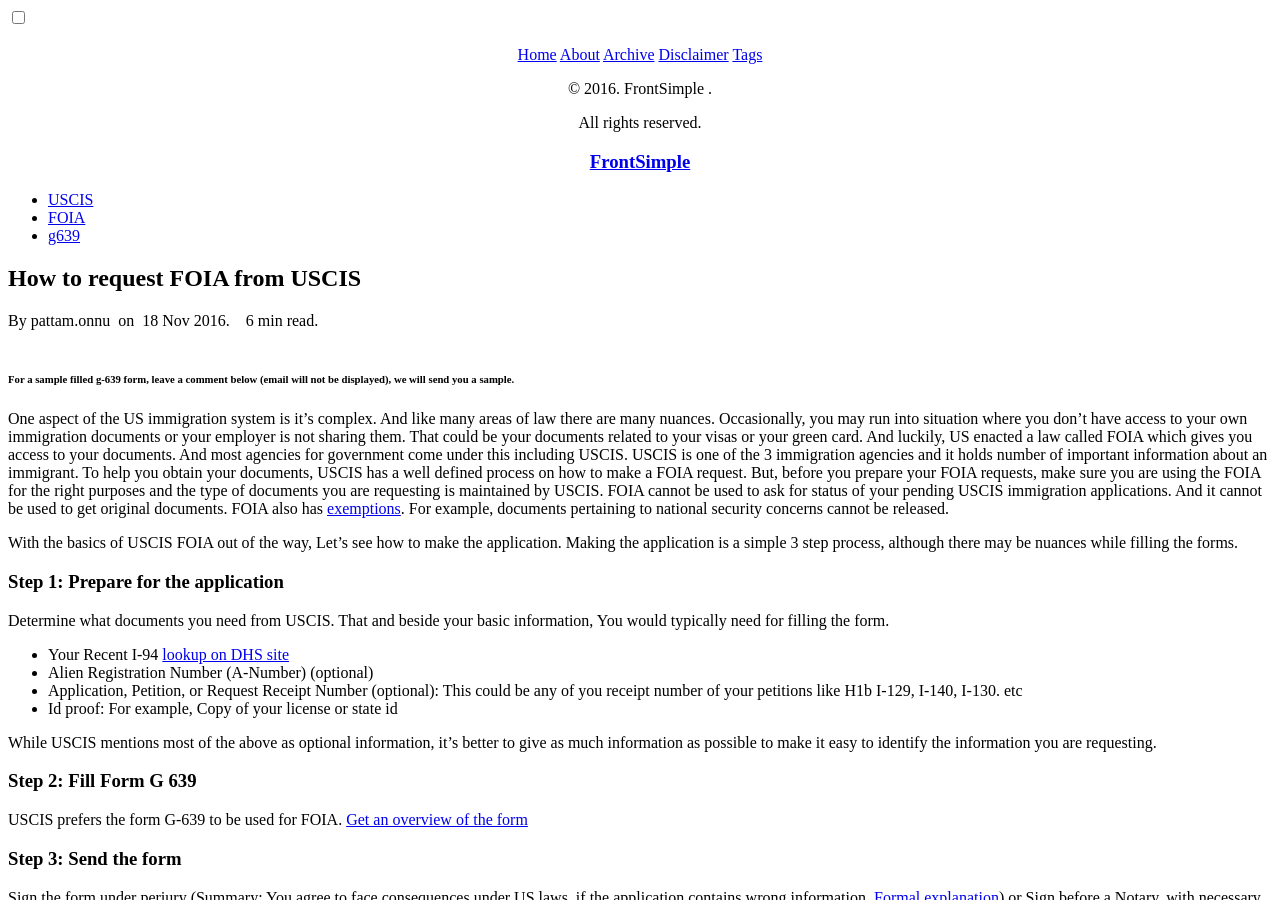
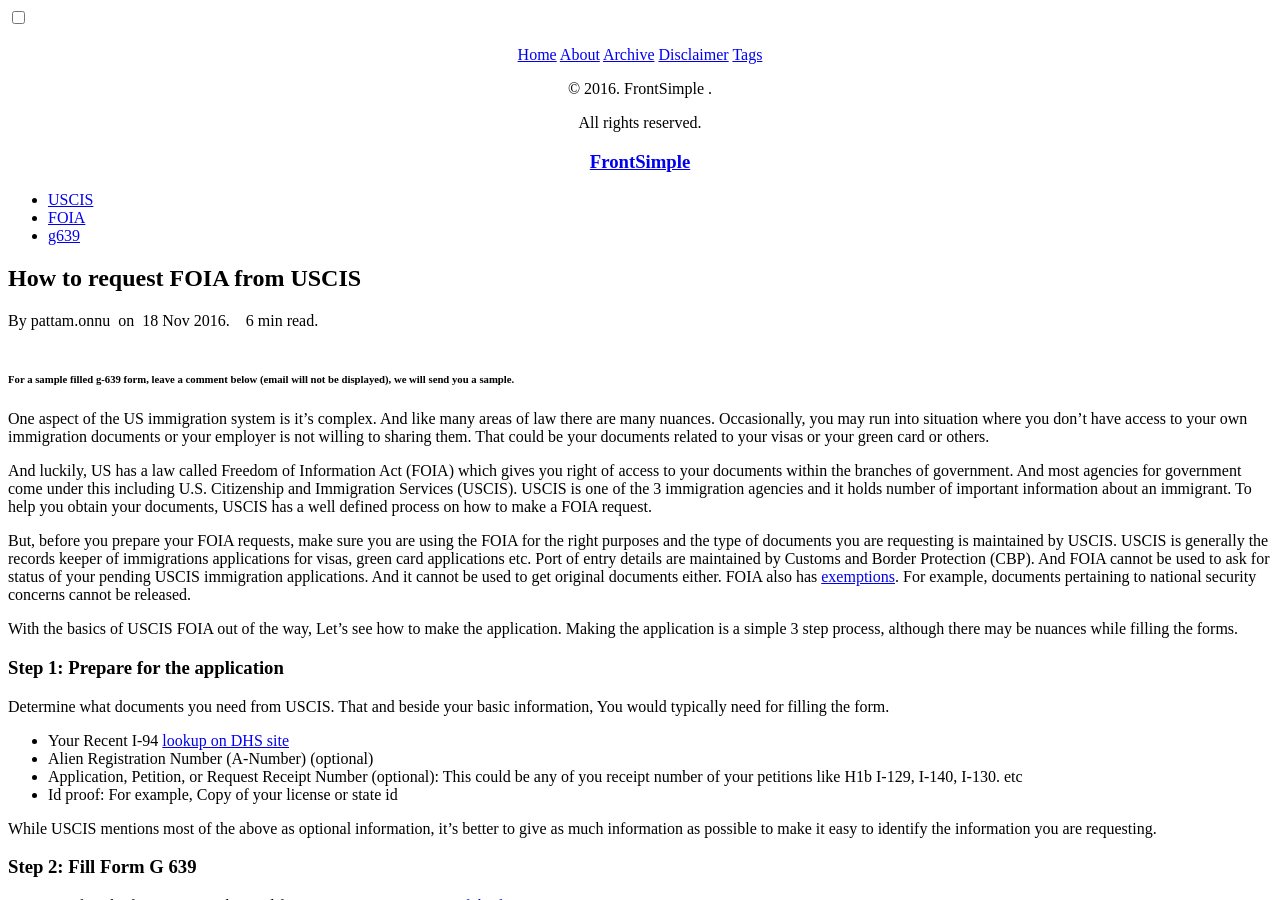
Before and after one commit to gitforwork2/gitforwork.github.io, a Jekyll site: the page built from _posts/2016-11-18-how-to-request-FOIA-from-USCIS.md, in a window 1280 px wide and 900 px high. Built offline with Jekyll 4.4.1, drawn with Linux system fonts in a browser that asks for light colours; comment, search, counter and statistics services are not loaded.

Commit message:
Making it comprehensive

```diff
--- a/_posts/2016-11-18-how-to-request-FOIA-from-USCIS.md
+++ b/_posts/2016-11-18-how-to-request-FOIA-from-USCIS.md
@@ -11,12 +11,16 @@
 
 One aspect of the US immigration system is it's complex. And like many areas of law there are many nuances. Occasionally,
  you may run into situation where you don't have access to your own immigration documents or your employer is not
- sharing them. That could be your documents related to your visas or your green card. And luckily, US enacted a law called FOIA which
- gives you access to your documents. And most agencies for government come under this including USCIS.
- USCIS is one of the 3 immigration agencies and it holds number of important information about an immigrant. To help you
- obtain your documents, USCIS has a well defined process on how to make a FOIA request. But, before you prepare your FOIA
- requests, make sure you are using the FOIA for the right purposes and the type of documents you are requesting is maintained by USCIS.
- FOIA cannot be used to ask for status of your pending USCIS immigration applications. And it cannot be used to get original documents.
+ willing to sharing them. That could be your documents related to your visas or your green card or others.
+
+ And luckily, US has a law called Freedom of Information Act (FOIA) which gives you right of access to your documents within the branches of government.
+ And most agencies for government come under this including U.S. Citizenship and Immigration Services (USCIS). USCIS is one of the 3 immigration agencies and it holds number of important information about an immigrant. To help you
+ obtain your documents, USCIS has a well defined process on how to make a FOIA request.
+
+ But, before you prepare your FOIA requests, make sure you are using the FOIA for the right purposes and the
+ type of documents you are requesting is maintained by USCIS. USCIS is generally the records keeper of immigrations
+ applications for visas, green card applications etc. Port of entry details are maintained by Customs and Border Protection (CBP).
+ And FOIA cannot be used to ask for status of your pending USCIS immigration applications. And it cannot be used to get original documents either.
  FOIA also has [exemptions](http://www.dhs.gov/xfoia/gc_1208265747435.shtm). For example, documents pertaining to national security concerns cannot be released.
 
  With the basics of USCIS FOIA out of the way, Let's see how to make the application.
```
